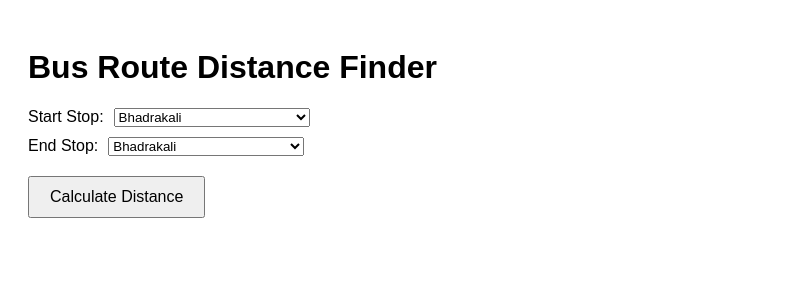
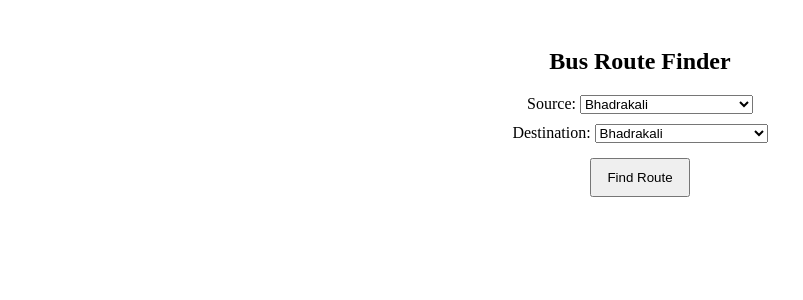
Before and after one commit to yube01/Rapid-Routes-System__SastoYatra, a React (Vite) app in the folder client/: page / in a window 1280 px wide. Shown: the top 300 px of the page, without its empty margins (0-803 px from the left). Built offline with nearby package versions, Linux system fonts and the light colour scheme.

Commit message:
testing on small dataset for bus routes

```diff
--- a/client/src/App.tsx
+++ b/client/src/App.tsx
@@ -1,70 +1,184 @@
 import React, { useState } from "react";
-import { combinedGraph, dijkstraWithSwitching } from "./algorithm";
-import { lagankhelToNayaBuspark, puranoBusparkToChabahil } from "./routes-dataset";
 
+interface Graph {
+  [key: string]: { [key: string]: number };
+}
 
+// Bus route data
+const puranoBusparkToChabahil: Graph = {
+  Bhadrakali: { "Singha Durbar West Stop": 1.2 },
+  "Singha Durbar West Stop": { Maitighar: 0.8 },
+  Maitighar: { "Lagankhel Stop": 1.1 },
+};
 
+const lagankhelToNayaBuspark: Graph = {
+  "Lagankhel Stop": { "Batuk Bhairav": 1.0 },
+  "Batuk Bhairav": { "Lalitpur Industrial Estate": 0.8 },
+  "Lalitpur Industrial Estate": { Satdobato: 1.2 },
+  Satdobato: { "B & B Hospital/KCM Stop": 0.7 },
+};
 
-const App: React.FC = () => {
-  const [startStop, setStartStop] = useState<string>("Bhadrakali");
-  const [endStop, setEndStop] = useState<string>("Maharajgunj Chowk");
-  const [result, setResult] = useState<{ distance: number; path: string[] } | null>(null);
+const lagankhelToNayaBusparks: Graph = {
+  "B & B Hospital/KCM Stop": { "Narayan Gopal Chok": 1.0 },
+  "Narayan Gopal Chok": { "Samakhusi Stop": 1.2 },
+  "Samakhusi Stop": { "Gongabu Chok": 1.0 },
+  "Gongabu Chok": { "Naya Bus Park": 0.5 },
+};
 
-  const handleCalculateDistance = () => {
-    const shortestDistance = dijkstraWithSwitching(puranoBusparkToChabahil, lagankhelToNayaBuspark, startStop, endStop);
-    setResult(shortestDistance);
+// Merge all bus routes into one graph
+const mergedGraph: Graph = {
+  ...puranoBusparkToChabahil,
+  ...lagankhelToNayaBuspark,
+  ...lagankhelToNayaBusparks
+};
+
+// Assign stops to their respective routes
+const routeMappings: { [key: string]: string[] } = {};
+const routeNames = ["Route 1", "Route 2", "Route 3"];
+
+const allRoutes = [puranoBusparkToChabahil, lagankhelToNayaBuspark, lagankhelToNayaBusparks];
+
+allRoutes.forEach((route, index) => {
+  Object.keys(route).forEach((stop) => {
+    if (!routeMappings[stop]) routeMappings[stop] = [];
+    routeMappings[stop].push(routeNames[index]);
+  });
+});
+
+// Get all unique stops for dropdown
+const allStops = Array.from(new Set([...Object.keys(mergedGraph)]));
+
+// Dijkstra's Algorithm for shortest path
+const dijkstra = (graph: Graph, start: string, end: string) => {
+  const distances: { [key: string]: number } = {};
+  const prev: { [key: string]: string | null } = {};
+  const pq: [string, number][] = [];
+
+  for (let node in graph) {
+    distances[node] = Infinity;
+    prev[node] = null;
+  }
+
+  distances[start] = 0;
+  pq.push([start, 0]);
+
+  while (pq.length > 0) {
+    pq.sort((a, b) => a[1] - b[1]); // Sort by distance
+    const [current, currentDist] = pq.shift()!;
+
+    if (current === end) break;
+
+    for (let neighbor in graph[current]) {
+      let newDist = currentDist + graph[current][neighbor];
+
+      if (newDist < distances[neighbor]) {
+        distances[neighbor] = newDist;
+        prev[neighbor] = current;
+        pq.push([neighbor, newDist]);
+      }
+    }
+  }
+
+  let path: string[] = [];
+  let step: string | null = end;
+  while (step) {
+    path.unshift(step);
+    step = prev[step];
+  }
+
+  return { distance: distances[end], path };
+};
+
+// Find transfer points where route changes
+const findTransferPoints = (path: string[]) => {
+  let transfers: string[] = [];
+  let previousRoute = routeMappings[path[0]];
+
+  for (let i = 1; i < path.length; i++) {
+    let currentRoute = routeMappings[path[i]];
+
+    // If the route changes at this stop, it's a transfer point
+    if (currentRoute && previousRoute && currentRoute.join() !== previousRoute.join()) {
+      transfers.push(path[i]);
+    }
+
+    previousRoute = currentRoute;
+  }
+
+  return transfers;
+};
+
+const BusRouteFinder: React.FC = () => {
+  const [source, setSource] = useState<string>("Bhadrakali");
+  const [destination, setDestination] = useState<string>("Naya Bus Park");
+  const [route, setRoute] = useState<string[]>([]);
+  const [totalDistance, setTotalDistance] = useState<number>(0);
+  const [transferPoints, setTransferPoints] = useState<string[]>([]);
+
+  const findRoute = () => {
+    if (source === destination) {
+      alert("Source and destination cannot be the same!");
+      return;
+    }
+
+    const result = dijkstra(mergedGraph, source, destination);
+    setRoute(result.path);
+    setTotalDistance(result.distance);
+
+    // Find all transfer points
+    const transfers = findTransferPoints(result.path);
+    setTransferPoints(transfers);
   };
 
   return (
-    <div style={{ padding: "20px", fontFamily: "Arial, sans-serif" }}>
-      <h1>Bus Route Distance Finder</h1>
+    <div style={{ padding: "20px", maxWidth: "400px", margin: "auto", textAlign: "center" }}>
+      <h2>Bus Route Finder</h2>
+
       <div>
-        <label>
-          Start Stop:
-          <select
-            value={startStop}
-            onChange={(e) => setStartStop(e.target.value)}
-            style={{ marginLeft: "10px" }}
-          >
-            {Object.keys(combinedGraph).map((stop) => (
+        <label>Source: </label>
+        <select value={source} onChange={(e) => setSource(e.target.value)}>
+          {allStops.map((stop) => (
             <option key={stop} value={stop}>
               {stop}
             </option>
           ))}
         </select>
-        </label>
       </div>
+
       <div style={{ marginTop: "10px" }}>
-        <label>
-          End Stop:
-          <select
-            value={endStop}
-            onChange={(e) => setEndStop(e.target.value)}
-            style={{ marginLeft: "10px" }}
-          >
-            {Object.keys(combinedGraph).map((stop) => (
+        <label>Destination: </label>
+        <select value={destination} onChange={(e) => setDestination(e.target.value)}>
+          {allStops.map((stop) => (
             <option key={stop} value={stop}>
               {stop}
             </option>
           ))}
         </select>
-        </label>
       </div>
+
       <button
-        onClick={handleCalculateDistance}
-        style={{ marginTop: "20px", padding: "10px 20px", fontSize: "16px" }}
+        onClick={findRoute}
+        style={{ marginTop: "15px", padding: "10px 15px", cursor: "pointer" }}
       >
-        Calculate Distance
+        Find Route
       </button>
-      {result !== null && (
-        <div style={{ marginTop: "20px", fontSize: "18px" }}>
-          <strong>Shortest Distance:</strong> {result.distance.toFixed(2)} km
-          <br />
-          <strong>Route:</strong> {result.path.join(" → ")}
+
+      {route.length > 0 && (
+        <div style={{ marginTop: "20px", textAlign: "left" }}>
+          <h3>Route:</h3>
+          <ul>
+            {route.map((stop, index) => (
+              <li key={index}>{stop}</li>
+            ))}
+          </ul>
+          <p><strong>Total Distance:</strong> {totalDistance?.toFixed(2)} km</p>
+          {transferPoints.length > 0 && (
+            <p><strong>Transfers at:</strong> {transferPoints.join(", ")}</p>
+          )}
         </div>
       )}
     </div>
   );
 };
 
-export default App;
+export default BusRouteFinder;
--- a/client/src/algorithm.ts
+++ b/client/src/algorithm.ts
@@ -1,69 +1,43 @@
-import {
-  lagankhelToNayaBuspark,
-  puranoBusparkToChabahil,
-} from "./routes-dataset";
+
 interface Graph {
   [key: string]: { [key: string]: number };
 }
-export function dijkstraWithSwitching(
-    graph1: Graph,
-    graph2: Graph,
-    start: string,
-    end: string
-  ): { distance: number; path: string[]; switches: { stop: string; fromRoute: string; toRoute: string }[] } {
-    const combinedGraph: Graph = { ...graph1, ...graph2 };
+export function dijkstra(graph: Graph, start: string, end: string) {
   const distances: { [key: string]: number } = {};
-    const visited: { [key: string]: boolean } = {};
-    const previous: { [key: string]: { stop: string; route: string } | null } = {} as { [key: string]: { stop: string; route: string } | null };
-    const queue: string[] = [];
+  const prev: { [key: string]: string | null } = {};
+  const pq: [string, number][] = [];
 
-    // Initialize distances and previous
-    for (const vertex in combinedGraph) {
-      distances[vertex] = Infinity;
-      previous[vertex] = null;
+  for (let node in graph) {
+    distances[node] = Infinity;
+    prev[node] = null;
   }
+
   distances[start] = 0;
-    queue.push(start);
+  pq.push([start, 0]);
 
-    while (queue.length > 0) {
-      const currentVertex = queue.shift()!;
-      if (visited[currentVertex]) continue;
-      visited[currentVertex] = true;
+  while (pq.length > 0) {
+    pq.sort((a, b) => a[1] - b[1]); // Sort by distance
+    const [current, currentDist] = pq.shift()!;
 
-      // Check if the current vertex is in both graphs (switching point)
-      const isSwitchingPoint = Object.keys(graph1).includes(currentVertex) && Object.keys(graph2).includes(currentVertex);
+    if (current === end) break;
 
-      // Explore neighbors in both graphs
-      for (const neighbor in combinedGraph[currentVertex]) {
-        const distance = distances[currentVertex] + combinedGraph[currentVertex][neighbor];
-        if (distance < distances[neighbor]) {
-          distances[neighbor] = distance;
-          previous[neighbor] = { stop: currentVertex, route: isSwitchingPoint ? "Both" : "Single" };
-          queue.push(neighbor);
+    for (let neighbor in graph[current]) {
+      let newDist = currentDist + graph[current][neighbor];
+
+      if (newDist < distances[neighbor]) {
+        distances[neighbor] = newDist;
+        prev[neighbor] = current;
+        pq.push([neighbor, newDist]);
       }
     }
   }
 
-    // Reconstruct the path and identify switches
-    const path: string[] = [];
-    const switches: { stop: string; fromRoute: string; toRoute: string }[] = [];
-    let current: string | null = end;
-    while (current !== null) {
-      path.unshift(current);
-      const prev: { stop: string; route: string } | null = previous[current];
-      if (prev && prev.route === "Both") {
-        switches.push({
-          stop: current,
-          fromRoute: graph1[prev.stop] ? "Purano Buspark - Chabahil" : "Lagankhel - Naya Buspark",
-          toRoute: graph1[current] ? "Purano Buspark - Chabahil" : "Lagankhel - Naya Buspark",
-        });
-      }
-      current = prev ? prev.stop : null;
+  let path = [];
+  let step = end;
+  while (step) {
+    path.unshift(step);
+    step = prev[step]!;
   }
 
-    return { distance: distances[end], path, switches };
+  return { distance: distances[end], path };
 }
-export const combinedGraph: Graph = {
-  ...puranoBusparkToChabahil,
-  ...lagankhelToNayaBuspark,
-};
```
Lines whose indentation alone changed are shown as unchanged.
